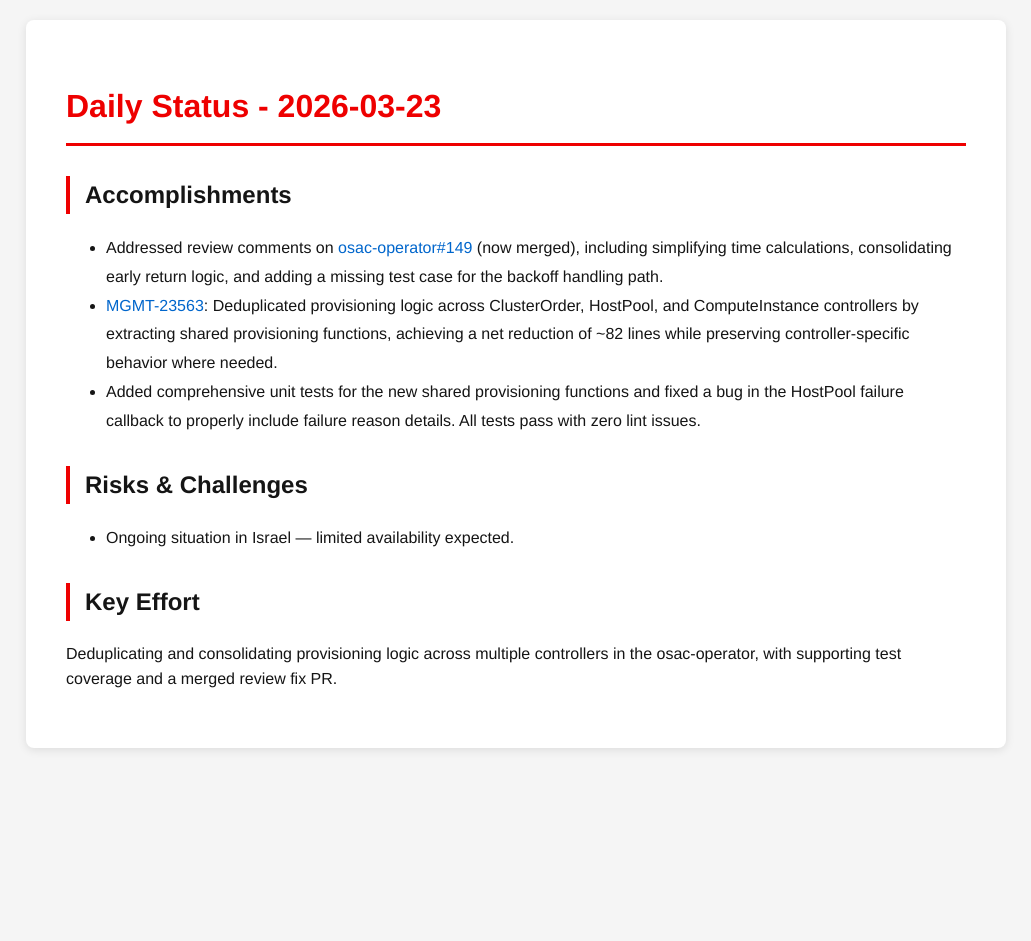
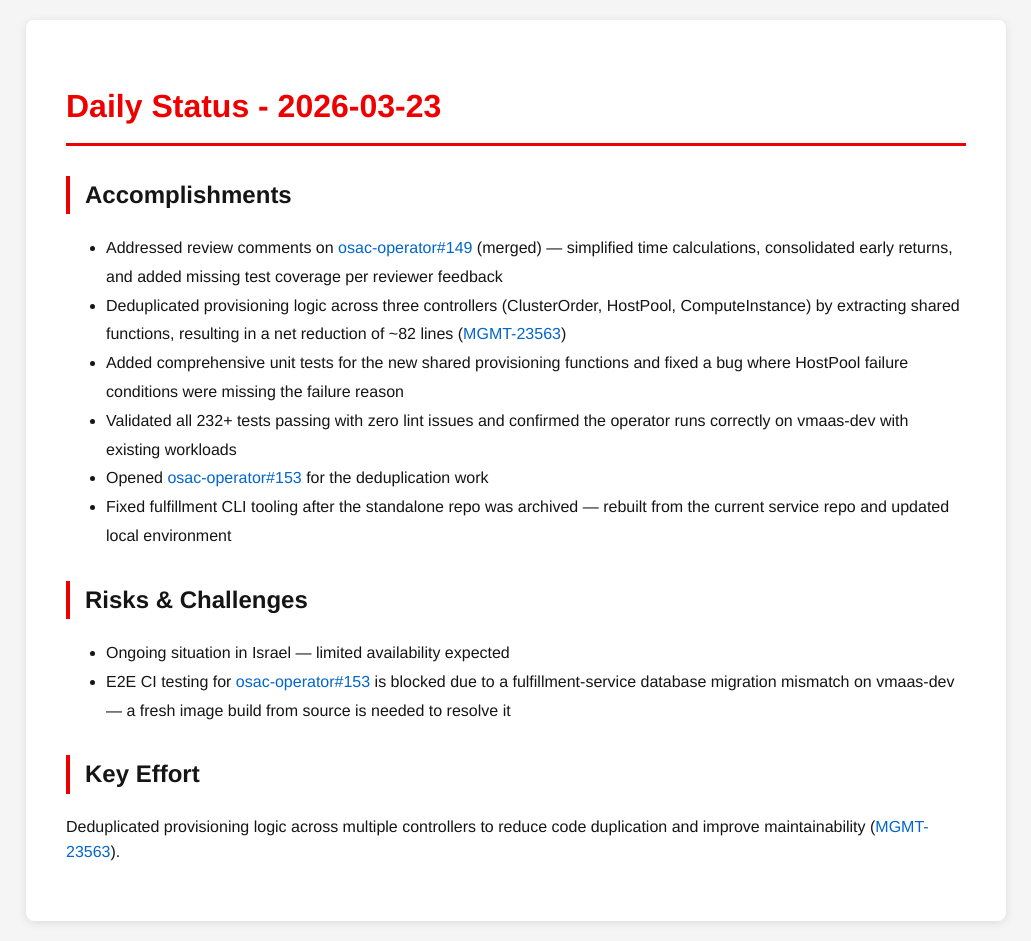
Before and after one commit to tzvatot/daily-status, a Jekyll site: the page built from 2026-03-23.md, in a window 1280 px wide. Shown: the whole page, without its empty margins (124-1155 px from the left). Built offline with Jekyll 4.4.1, drawn with Linux system fonts in a browser that asks for light colours; before the commit the page ends 900 px from its top, so only the background shows below that.

Commit message:
Daily status update - 2026-03-23

```diff
--- a/2026-03-23.md
+++ b/2026-03-23.md
@@ -7,12 +7,16 @@ date: 2026-03-23
 # Daily Status - 2026-03-23
 
 ## Accomplishments
-- Addressed review comments on [osac-operator#149](https://github.com/osac-project/osac-operator/pull/149) (now merged), including simplifying time calculations, consolidating early return logic, and adding a missing test case for the backoff handling path.
-- [MGMT-23563](https://issues.redhat.com/browse/MGMT-23563): Deduplicated provisioning logic across ClusterOrder, HostPool, and ComputeInstance controllers by extracting shared provisioning functions, achieving a net reduction of ~82 lines while preserving controller-specific behavior where needed.
-- Added comprehensive unit tests for the new shared provisioning functions and fixed a bug in the HostPool failure callback to properly include failure reason details. All tests pass with zero lint issues.
+- Addressed review comments on [osac-operator#149](https://github.com/osac-project/osac-operator/pull/149) (merged) — simplified time calculations, consolidated early returns, and added missing test coverage per reviewer feedback
+- Deduplicated provisioning logic across three controllers (ClusterOrder, HostPool, ComputeInstance) by extracting shared functions, resulting in a net reduction of ~82 lines ([MGMT-23563](https://issues.redhat.com/browse/MGMT-23563))
+- Added comprehensive unit tests for the new shared provisioning functions and fixed a bug where HostPool failure conditions were missing the failure reason
+- Validated all 232+ tests passing with zero lint issues and confirmed the operator runs correctly on vmaas-dev with existing workloads
+- Opened [osac-operator#153](https://github.com/osac-project/osac-operator/pull/153) for the deduplication work
+- Fixed fulfillment CLI tooling after the standalone repo was archived — rebuilt from the current service repo and updated local environment
 
 ## Risks & Challenges
-- Ongoing situation in Israel — limited availability expected.
+- Ongoing situation in Israel — limited availability expected
+- E2E CI testing for [osac-operator#153](https://github.com/osac-project/osac-operator/pull/153) is blocked due to a fulfillment-service database migration mismatch on vmaas-dev — a fresh image build from source is needed to resolve it
 
 ## Key Effort
-Deduplicating and consolidating provisioning logic across multiple controllers in the osac-operator, with supporting test coverage and a merged review fix PR.
+Deduplicated provisioning logic across multiple controllers to reduce code duplication and improve maintainability ([MGMT-23563](https://issues.redhat.com/browse/MGMT-23563)).
```
